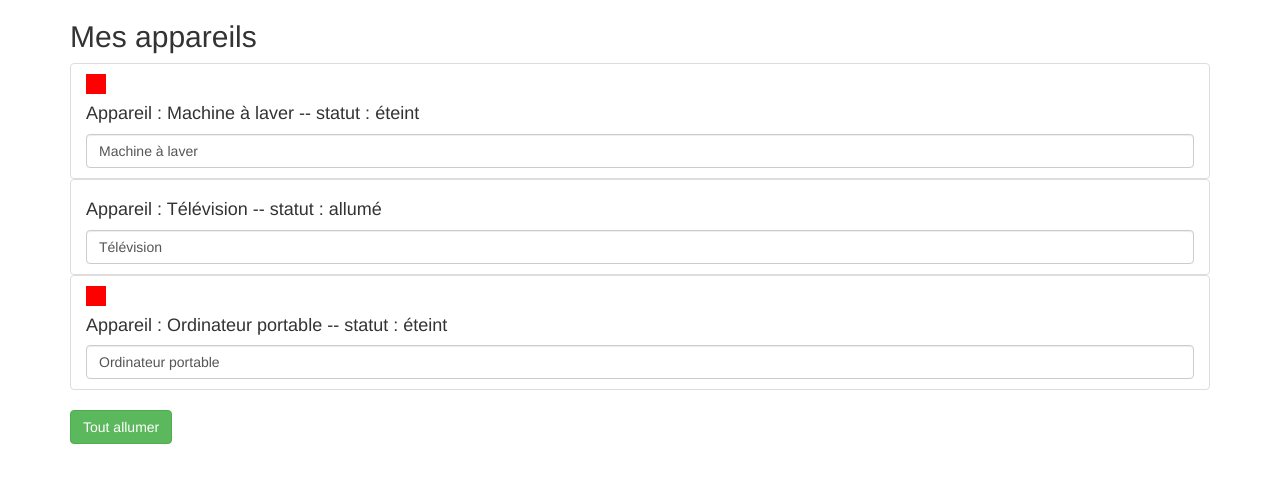
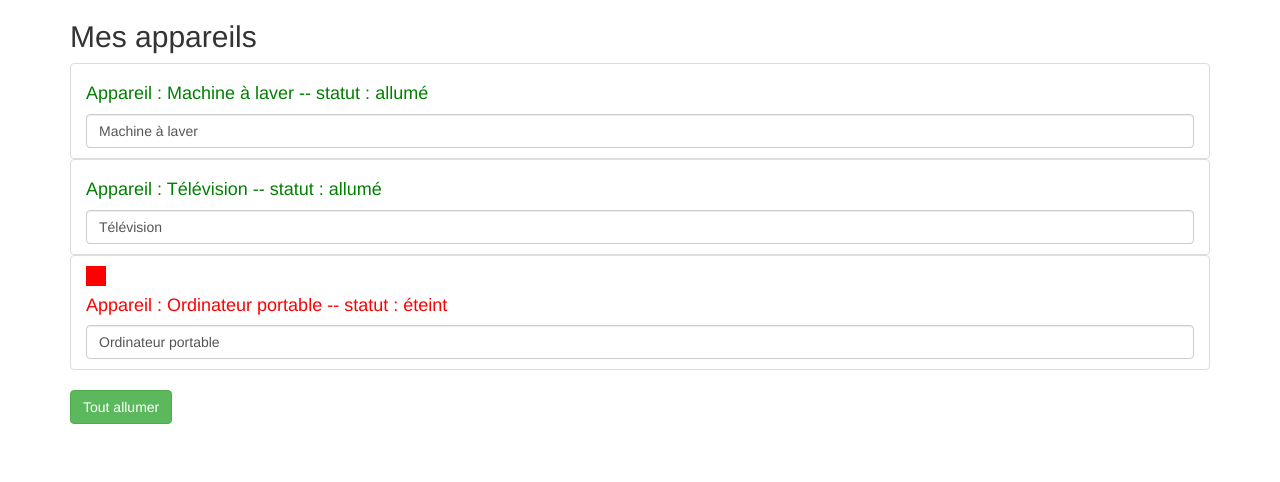
Before and after one commit to tdevilleduc/ocr-angular, an Angular app: page / in a window 1280 px wide. Shown: the top 482 px of the page. Built offline with nearby package versions, Linux system fonts and the light colour scheme.

Commit message:
[feat] chap5: ajout d'une directive ngStyle pour affectation d'une couleur au texte d'un appareil en fonction de son status (utilisation d'une méthode getColor)

```diff
--- a/src/app/app.component.ts
+++ b/src/app/app.component.ts
@@ -11,7 +11,7 @@
   appareils = [
     {
       name: 'Machine à laver',
-      status: 'éteint'
+      status: 'allumé'
     },
     {
       name: 'Télévision',
--- a/src/app/appareil/appareil.component.html
+++ b/src/app/appareil/appareil.component.html
@@ -1,7 +1,7 @@
 <li class="list-group-item">
   <div style="width: 20px; height: 20px; background-color: red"
     *ngIf="appareilStatus === 'éteint'"></div>
-  <h4>Appareil : {{ appareilName }} -- statut : {{ getStatus() }}</h4>
-  <input type="text" class="form-control" [(ngModel)]="appareilName">
+  <h4 [ngStyle]="{ color: getColor() }"> Appareil : {{ appareilName }} -- statut : {{ getStatus() }}</h4>
+  <input type="text" class="form-control" [(ngModel)]="appareilName" >
 
 </li>
--- a/src/app/appareil/appareil.component.ts
+++ b/src/app/appareil/appareil.component.ts
@@ -19,4 +19,11 @@
     return this.appareilStatus;
   }
 
+  getColor() {
+    if (this.appareilStatus === 'allumé') {
+      return 'green';
+    } else if (this.appareilStatus === 'éteint') {
+      return 'red';
+    }
+  }
 }
```
